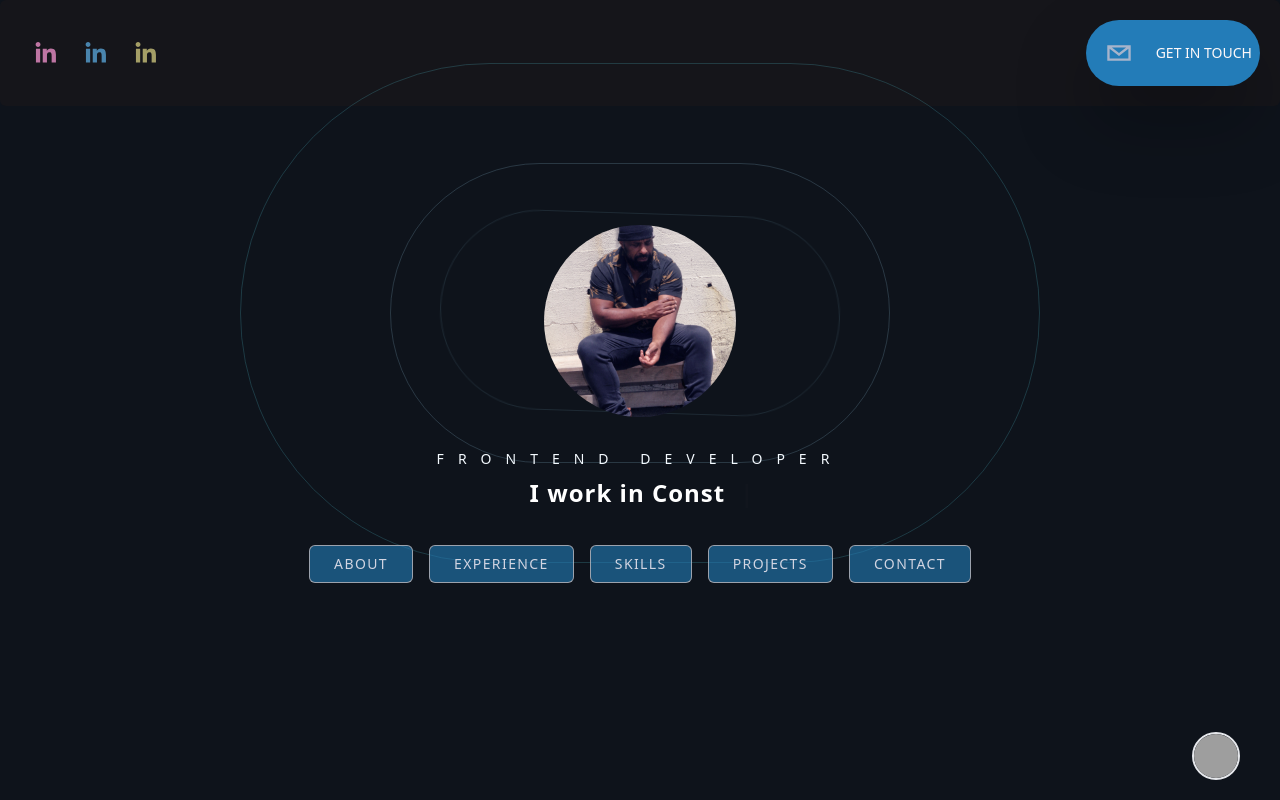
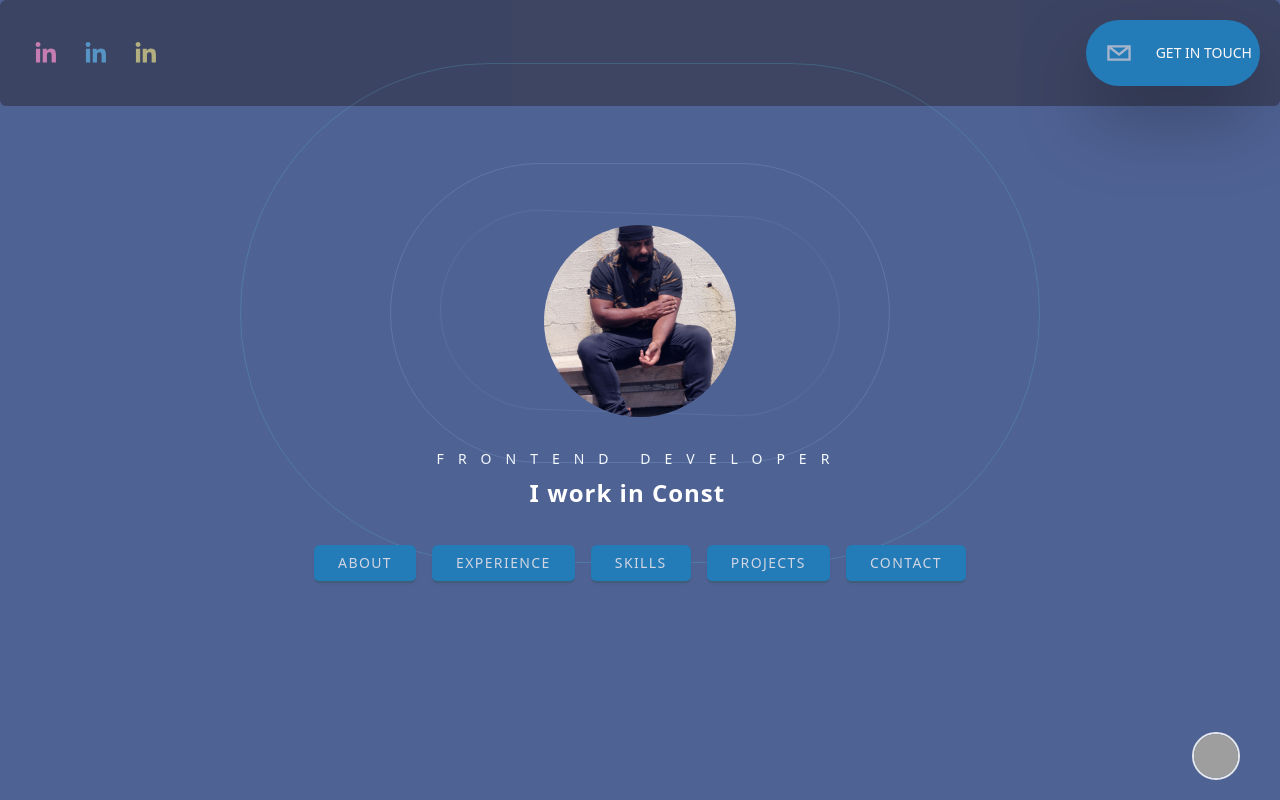
Before and after one commit to haluskua/sanity-portfolio, a Next.js app: page / in a window 1280 px wide. Built offline with nearby package versions, Linux system fonts and the light colour scheme; grey boxes are pictures that could not be loaded.

Commit message:
added UI - color change to background and buttons

```diff
--- a/components/ExperienceCard.tsx
+++ b/components/ExperienceCard.tsx
@@ -34,7 +34,7 @@ const ExperienceCard = (props: Props) => {
             alt=""
           />
         </div>
-        <p className="uppercase py-5 text-[#58abe2]">
+        <p className="uppercase py-5 text-[#58e2d0]">
           Started work ... - Ended...
         </p>
         <ul className="list-disc space-y-4 ml-5 text-lg ">
--- a/components/WorkExperience.tsx
+++ b/components/WorkExperience.tsx
@@ -15,7 +15,7 @@ const WorkExperience = (props: Props) => {
       <h3 className="absolute top-10 uppercase tracking-[20px] text-[#f4faff] text-1.5xl xl:text-2xl font-bold">
         Experience
       </h3>
-      <div className=" w-full flex space-x-5 overflow-x-scroll p-10 snap-x snap-mandatory  scrollbar-thin  scrollbar-thumb-[#f7abba]/40 scrollbar-thumb-rounded-lg">
+      <div className=" w-full flex space-x-5 overflow-x-scroll p-10 snap-x snap-mandatory  scrollbar-thin  scrollbar-thumb-[#aecafd]/40 scrollbar-thumb-rounded-lg">
         <ExperienceCard />
         <ExperienceCard />
         <ExperienceCard />
--- a/pages/index.tsx
+++ b/pages/index.tsx
@@ -11,7 +11,7 @@ import WorkExperience from "../components/WorkExperience";
 
 const Home: NextPage = () => {
   return (
-    <div className="bg-[#0e131b] text-white h-screen snap-y snap-mandatory overflow-y-scroll overflow-x-hidden scrollbar-thin  scrollbar-thumb-[#58494c]/40 scrollbar-thumb-rounded-lg ">
+    <div className="bg-[#4f6294] text-white h-screen snap-y snap-mandatory overflow-y-scroll overflow-x-hidden scrollbar-thin  scrollbar-thumb-[#58494c]/40 scrollbar-thumb-rounded-lg ">
       <Head>
         <title>Gunter's Portfolio</title>
       </Head>
--- a/styles/globals.css
+++ b/styles/globals.css
@@ -4,7 +4,7 @@
 
 @layer components {
   .heroButton {
-    @apply text-sm px-6 py-2 border border-[#d6c7c5af] m-2 rounded-md text-[#d2d5e2] transition-all  hover:text-[#f7eded] bg-[#237cb89c] hover:bg-[#237cb8] hover:border-[#8e948993] uppercase tracking-widest;
+    @apply text-sm px-6 py-2 border-b-2 border-[#3e5d79] m-2 rounded-md text-[#d2d5e2] transition-all  hover:text-[#f7eded] bg-[#237cb8] hover:bg-[#237cb8] hover:border-[#8e948993] uppercase tracking-widest drop-shadow-sm;
   }
 
   .contactInput {
```
